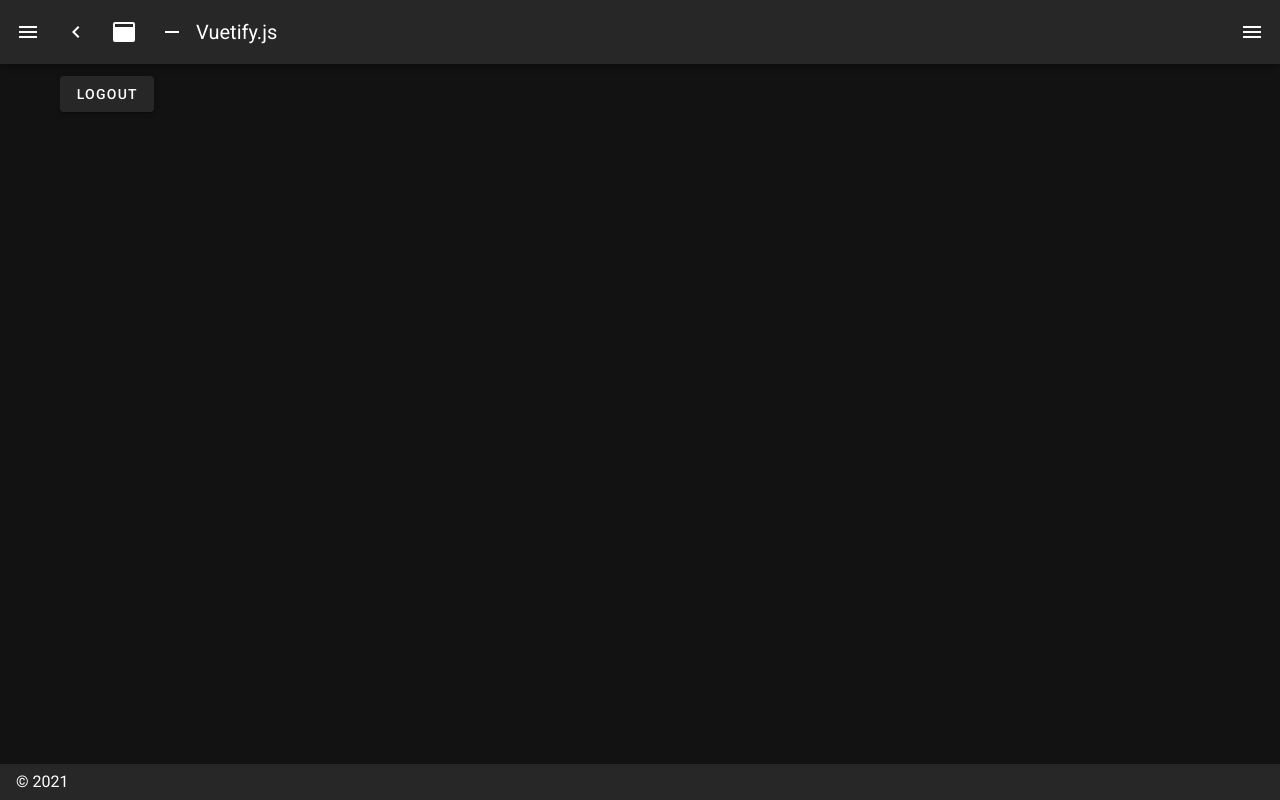
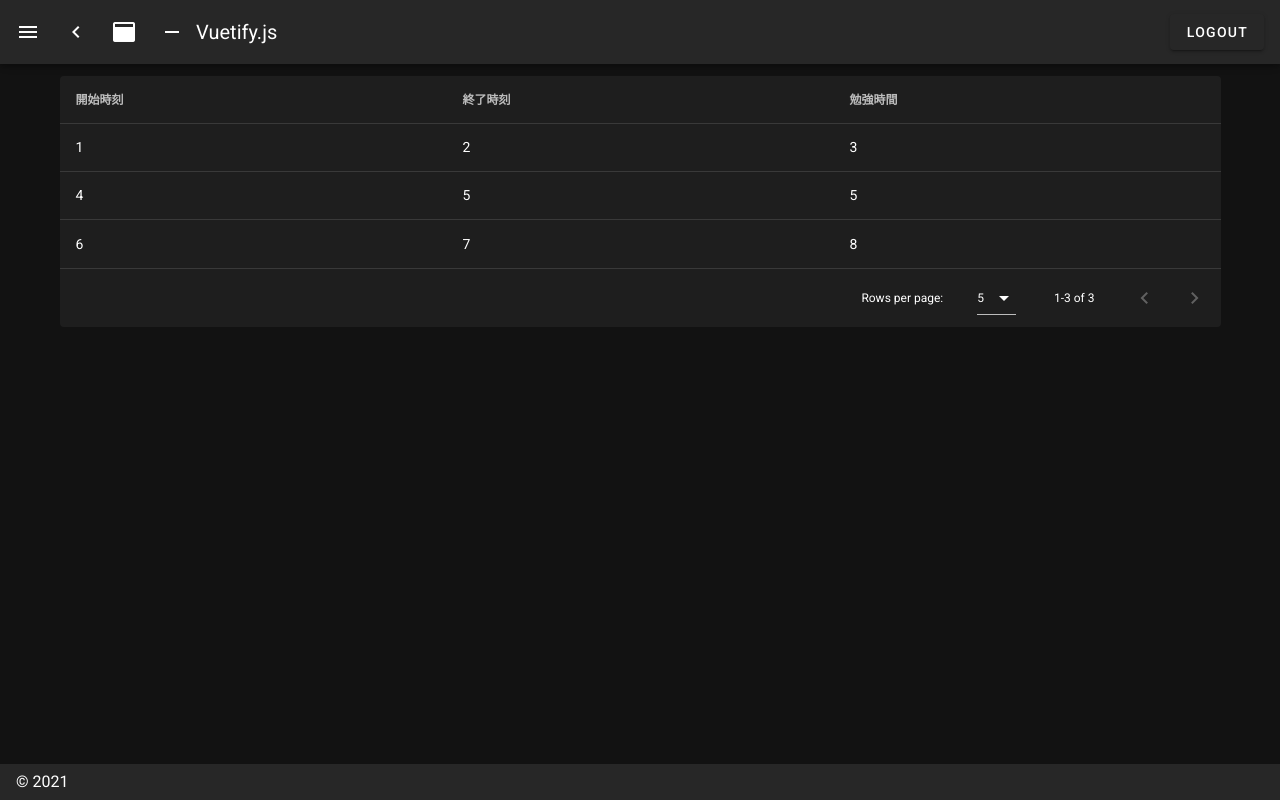
Before and after one commit to naoki-urabe/coach, a Nuxt app in the folder front/: page / in a window 1280 px wide. Built offline with nearby package versions, Linux system fonts and the light colour scheme.

Commit message:
テーブルのモック作成、logoutをアプリバーに移動

```diff
--- /dev/null
+++ b/front/components/RecordTime.vue
@@ -0,0 +1,23 @@
+<template>
+  <v-data-table :headers="headers" :items="studyLogs" :items-per-page="5">
+  </v-data-table>
+</template>
+
+<script>
+export default {
+  data() {
+    return {
+      headers: [
+        { text: "開始時刻", value: "start" },
+        { text: "終了時刻", value: "end" },
+        { text: "勉強時間", value: "time" },
+      ],
+      studyLogs: [
+        { start: 1, end: 2, time: 3 },
+        { start: 4, end: 5, time: 5 },
+        { start: 6, end: 7, time: 8 },
+      ],
+    };
+  },
+};
+</script>
--- a/front/layouts/default.vue
+++ b/front/layouts/default.vue
@@ -50,12 +50,7 @@
       </v-btn>
       <v-toolbar-title v-text="title" />
       <v-spacer />
-      <v-btn
-        icon
-        @click.stop="rightDrawer = !rightDrawer"
-      >
-        <v-icon>mdi-menu</v-icon>
-      </v-btn>
+      <v-btn @click="$auth.logout()">logout</v-btn>
     </v-app-bar>
     <v-main>
       <v-container>
--- a/front/pages/index.vue
+++ b/front/pages/index.vue
@@ -1,3 +1,10 @@
 <template>
-<v-btn @click="$auth.logout()">logout</v-btn>
+  <RecordTime />
 </template>
+
+<script>
+import RecordTime from "../components/RecordTime";
+export default {
+  components: { RecordTime },
+};
+</script>
```
